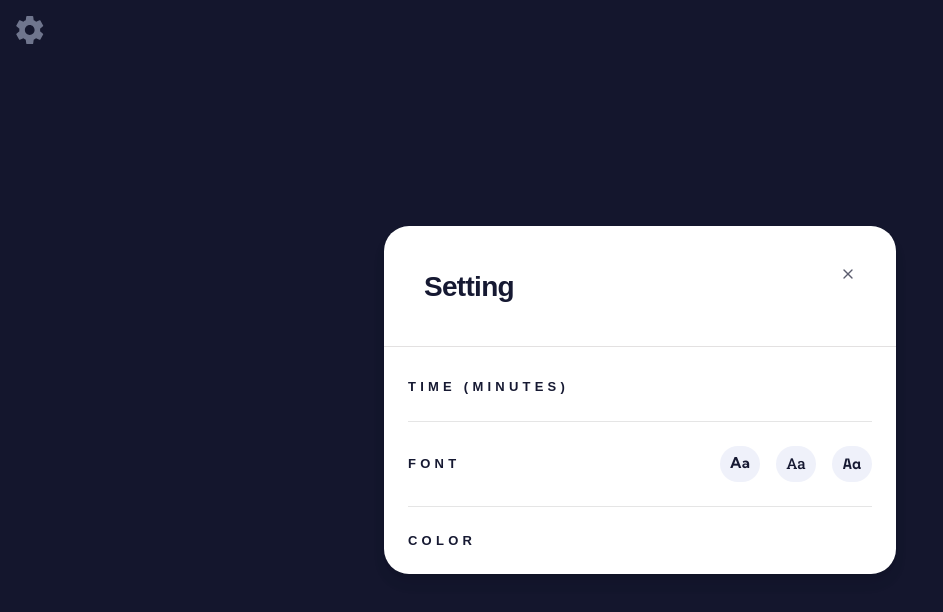
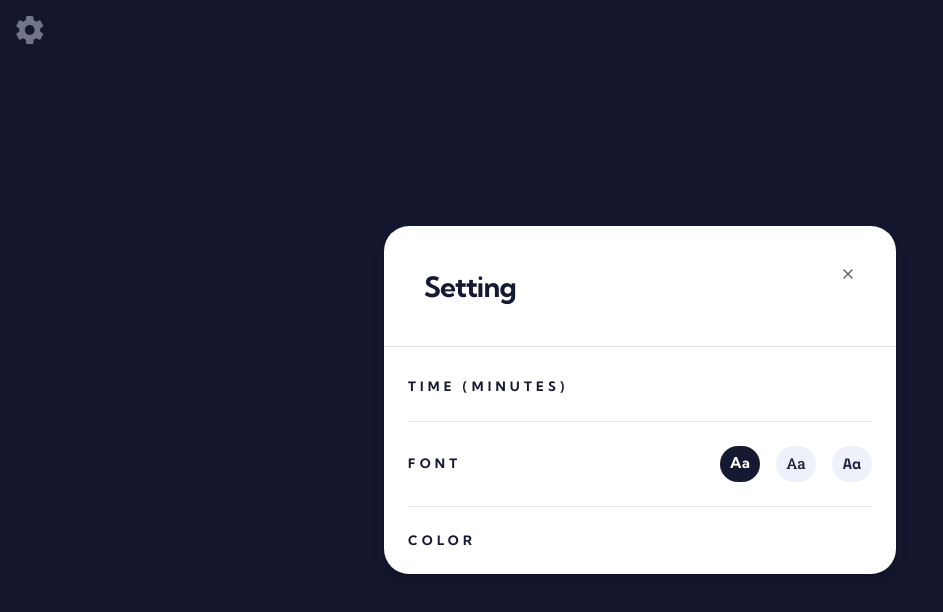
Before and after one commit to tatasadi/pomodoro-app, a Next.js app: page / in a window 1280 px wide. Both pictures are taken after a click on the button 30 px from the left and 30 px from the top of the page. Shown: the top 612 px of the page, without its empty margins (0-943 px from the left). Built offline with nearby package versions, Linux system fonts and the light colour scheme.

Commit message:
chang font dynamically

```diff
--- a/app/layout.tsx
+++ b/app/layout.tsx
@@ -1,5 +1,6 @@
 import type { Metadata } from 'next'
 import './globals.css'
+import { SettingContextProvider } from './setting-context'
 
 export const metadata: Metadata = {
 	title: 'Create Next App',
@@ -12,8 +13,10 @@ export default function RootLayout({
 	children: React.ReactNode
 }>) {
 	return (
-		<html lang="en">
-			<body className={`antialiased`}>{children}</body>
-		</html>
+		<SettingContextProvider>
+			<html lang="en">
+				<body className={`antialiased`}>{children}</body>
+			</html>
+		</SettingContextProvider>
 	)
 }
--- a/app/page.tsx
+++ b/app/page.tsx
@@ -1,52 +1,9 @@
-import SettingIcon from '@/components/icons/setting-icon'
-import {
-	Dialog,
-	DialogTrigger,
-	DialogContent,
-	DialogHeader,
-	DialogTitle,
-	DialogDescription,
-} from '@/components/ui/dialog'
-import { kumbhSans, robotoSlab, spaceMono } from '@/app/font'
-import { cn } from '@/lib/utils'
-import { Button } from '@/components/ui/button'
+import Setting from '@/components/setting'
 
 export default function Home() {
 	return (
 		<main className="p-4">
-			<Dialog>
-				<DialogTrigger>
-					<SettingIcon />
-				</DialogTrigger>
-				<DialogContent>
-					<DialogHeader>
-						<DialogTitle className="text-left text-[1.75rem] font-bold">Setting</DialogTitle>
-						<div className="h-[1px] w-full bg-[#E3E1E1]"></div>
-						<DialogDescription>
-							<div>
-								<h3>TIME (MINUTES)</h3>
-							</div>
-							<div className="border-y flex flex-col gap-4 sm:flex-row sm:justify-between items-center">
-								<h3>FONT</h3>
-								<div className="flex gap-4 justify-center">
-									<Button variant="fontButton" className={cn(kumbhSans.className)}>
-										Aa
-									</Button>
-									<Button variant="fontButton" className={cn(robotoSlab.className, 'font-medium')}>
-										Aa
-									</Button>
-									<Button variant="fontButton" className={cn(spaceMono.className)}>
-										Aa
-									</Button>
-								</div>
-							</div>
-							<div>
-								<h3>COLOR</h3>
-							</div>
-						</DialogDescription>
-					</DialogHeader>
-				</DialogContent>
-			</Dialog>
+			<Setting />
 		</main>
 	)
 }
--- /dev/null
+++ b/app/setting-context.tsx
@@ -0,0 +1,39 @@
+'use client'
+
+import { createContext, useContext, useEffect, useMemo, useState } from 'react'
+import { kumbhSans, robotoSlab, spaceMono } from './font'
+
+interface SettingContextType {
+	font: string
+	setFont: React.Dispatch<React.SetStateAction<string>>
+}
+
+const SettingContext = createContext<SettingContextType | undefined>(undefined)
+
+export const SettingContextProvider = ({ children }: { children: React.ReactNode }) => {
+	const [font, setFont] = useState('kumbhSans')
+
+	const fontClasses = useMemo(
+		() => ({
+			kumbhSans: kumbhSans.className,
+			robotoSlab: robotoSlab.className,
+			spaceMono: spaceMono.className,
+		}),
+		[],
+	)
+
+	useEffect(() => {
+		document.body.classList.remove(...Object.values(fontClasses))
+		document.body.classList.add(fontClasses[font as keyof typeof fontClasses])
+	}, [font, fontClasses])
+
+	return <SettingContext.Provider value={{ font, setFont }}>{children}</SettingContext.Provider>
+}
+
+export const useSetting = () => {
+	const context = useContext(SettingContext)
+	if (context === undefined) {
+		throw new Error('useSetting must be used within a SettingContextProvider')
+	}
+	return context
+}
--- /dev/null
+++ b/components/setting.tsx
@@ -0,0 +1,71 @@
+'use client'
+
+import SettingIcon from '@/components/icons/setting-icon'
+import {
+	Dialog,
+	DialogTrigger,
+	DialogContent,
+	DialogHeader,
+	DialogTitle,
+	DialogDescription,
+} from '@/components/ui/dialog'
+import { kumbhSans, robotoSlab, spaceMono } from '@/app/font'
+import { cn } from '@/lib/utils'
+import { Button } from '@/components/ui/button'
+import { useSetting } from '@/app/setting-context'
+
+export default function Setting() {
+	const { font, setFont } = useSetting()
+
+	return (
+		<Dialog>
+			<DialogTrigger>
+				<SettingIcon />
+			</DialogTrigger>
+			<DialogContent>
+				<DialogHeader>
+					<DialogTitle className="text-left text-[1.75rem] font-bold">Setting</DialogTitle>
+					<div className="h-[1px] w-full bg-[#E3E1E1]"></div>
+					<div className="[&>div>h3]:text-[0.6875rem] font-bold [&>div>h3]:tracking-[0.26444rem] text-dark px-6 sm:[&>div>h3]:text-[0.8125rem] [&>div]:py-6">
+						<div>
+							<h3>TIME (MINUTES)</h3>
+						</div>
+						<div className="border-y flex flex-col gap-4 sm:flex-row sm:justify-between items-center">
+							<h3>FONT</h3>
+							<div className="flex gap-4 justify-center">
+								<Button
+									variant="fontButton"
+									className={cn(kumbhSans.className, font === 'kumbhSans' && 'text-white bg-dark')}
+									onClick={() => setFont('kumbhSans')}
+								>
+									Aa
+								</Button>
+								<Button
+									variant="fontButton"
+									className={cn(
+										robotoSlab.className,
+										'font-medium',
+										font === 'robotoSlab' && 'text-white bg-dark',
+									)}
+									onClick={() => setFont('robotoSlab')}
+								>
+									Aa
+								</Button>
+								<Button
+									variant="fontButton"
+									className={cn(spaceMono.className, font === 'spaceMono' && 'text-white bg-dark')}
+									onClick={() => setFont('spaceMono')}
+								>
+									Aa
+								</Button>
+							</div>
+						</div>
+						<div>
+							<h3>COLOR</h3>
+						</div>
+					</div>
+				</DialogHeader>
+			</DialogContent>
+		</Dialog>
+	)
+}
--- a/components/ui/button.tsx
+++ b/components/ui/button.tsx
@@ -17,7 +17,7 @@ const buttonVariants = cva(
 				ghost: 'hover:bg-accent hover:text-accent-foreground',
 				link: 'text-primary underline-offset-4 hover:underline',
 				fontButton:
-					'bg-light-gray size-10 flex items-center justify-center rounded-full cursor-pointer font-bold text-[0.9375rem] hover:border border-primary',
+					'bg-light-gray size-10 flex items-center justify-center rounded-full cursor-pointer font-bold text-[0.9375rem] hover:border border-primary text-background',
 			},
 			size: {
 				default: 'h-9 px-4 py-2',
--- a/components/ui/dialog.tsx
+++ b/components/ui/dialog.tsx
@@ -87,10 +87,7 @@ const DialogDescription = React.forwardRef<
 >(({ className, ...props }, ref) => (
 	<DialogPrimitive.Description
 		ref={ref}
-		className={cn(
-			'[&>div>h3]:text-[0.6875rem] font-bold [&>div>h3]:tracking-[0.26444rem] text-dark px-6 sm:[&>div>h3]:text-[0.8125rem] [&>div]:py-6',
-			className,
-		)}
+		className={cn('font-bold text-dark', className)}
 		{...props}
 	/>
 ))
--- a/tailwind.config.ts
+++ b/tailwind.config.ts
@@ -1,4 +1,5 @@
 import type { Config } from 'tailwindcss'
+import { kumbhSans } from './app/font'
 
 export default {
 	darkMode: ['class'],
```
